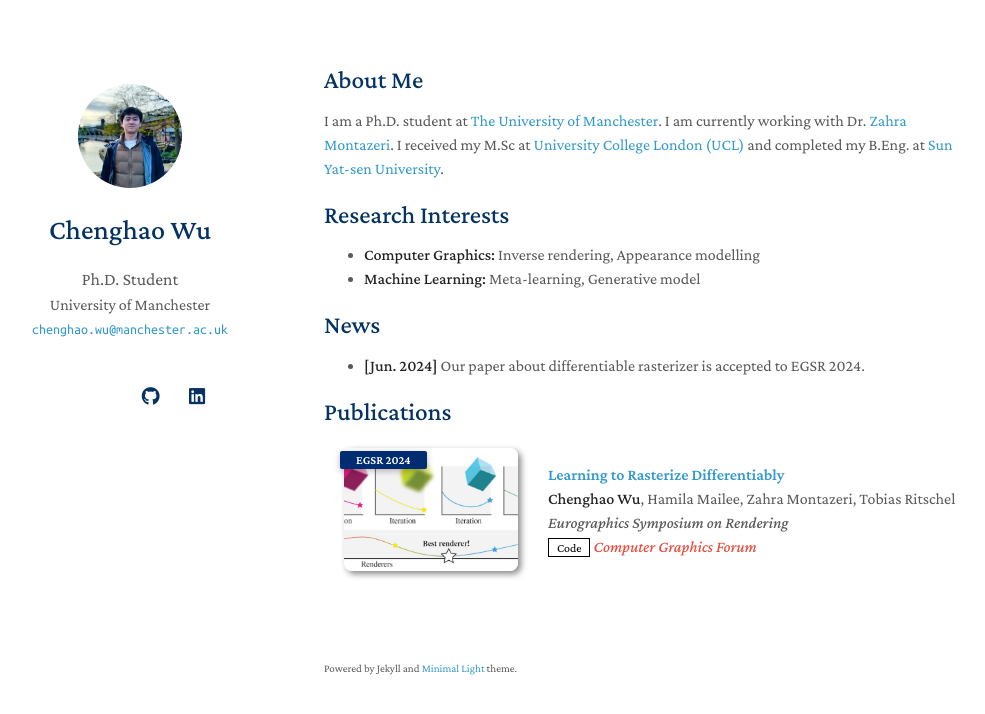
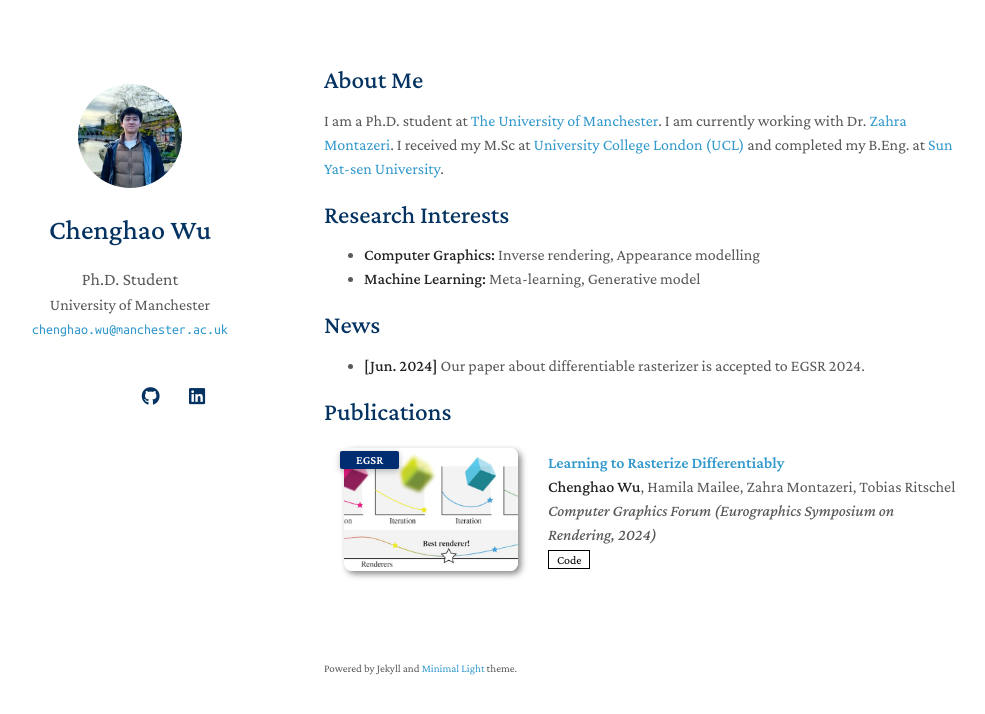
Before and after one commit to Theo-Wu/Theo-Wu.github.io, a Jekyll site: the page built from index.md, in a window 1280 px wide. Shown: the top 714 px of the page, without its empty margins (146-1131 px from the left). Built offline with Jekyll 4.4.1, drawn with Linux system fonts in a browser that asks for light colours; nearby versions of some CDN libraries; a style sheet for code colours, icons or effects is not loaded; our own code applies the rules of GitHub Pages for plain Markdown files.

```diff
--- a/_data/publications.yml
+++ b/_data/publications.yml
@@ -2,10 +2,10 @@ main:
 
   - title: Learning to Rasterize Differentiably
     authors: <strong>Chenghao Wu</strong>, Hamila Mailee, Zahra Montazeri, Tobias Ritschel
-    conference_short: EGSR 2024
-    conference: Eurographics Symposium on Rendering
+    conference_short: EGSR
+    conference: Computer Graphics Forum (Eurographics Symposium on Rendering, 2024)
     pdf:
     code: https://github.com/Theo-Wu/MetaRas
     bibtex:
     image: ./assets/img/Teaser_1.jpg
-    notes: Computer Graphics Forum
+    notes:
```
